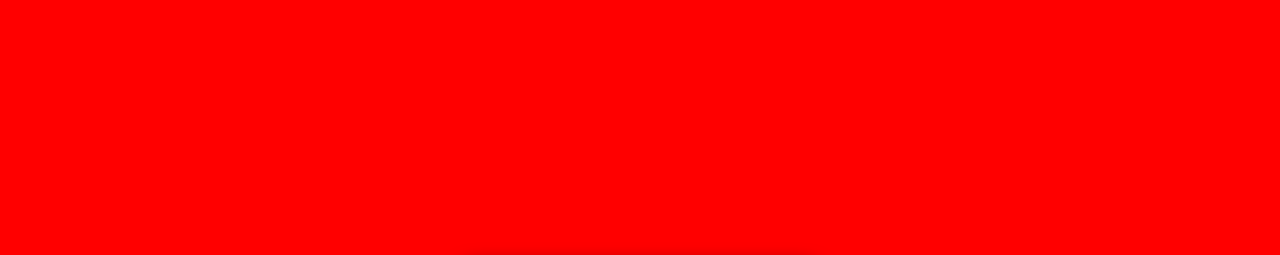
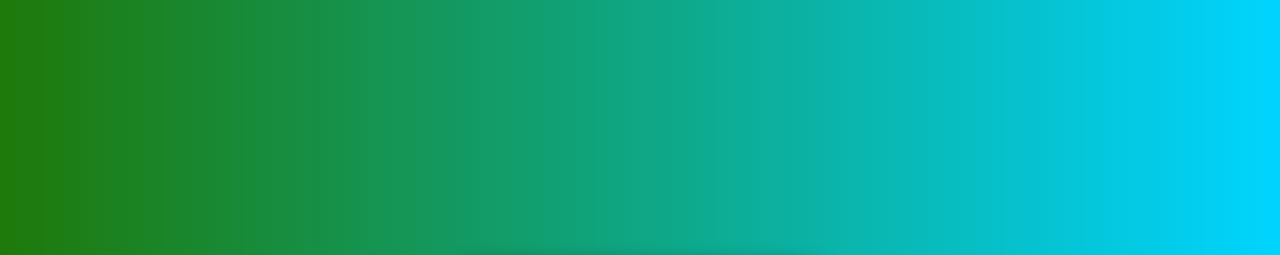
Before and after one commit to Bardan-dot/Digital-Clock, a plain HTML site: page index.html in a window 1280 px wide. Shown: the top 255 px of the page. Drawn offline with Linux system fonts and the light colour scheme.

Commit message:
Update style.css

```diff
--- a/style.css
+++ b/style.css
@@ -7,7 +7,8 @@ body {
     justify-content: center;
     align-items: center;
     height: 100vh;
-    background-color:red;
+  background: rgb(2,0,36);
+background: linear-gradient(90deg, rgba(2,0,36,1) 0%, rgba(30,121,9,1) 0%, rgba(0,212,255,1) 100%);
     color: #ffffff;
   }
 
```
